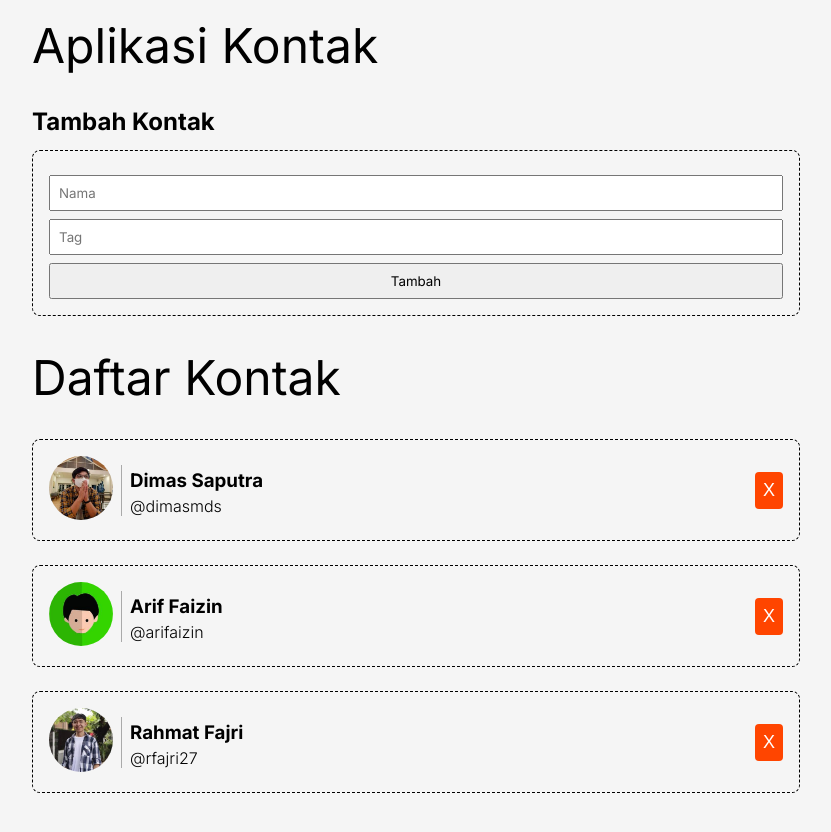
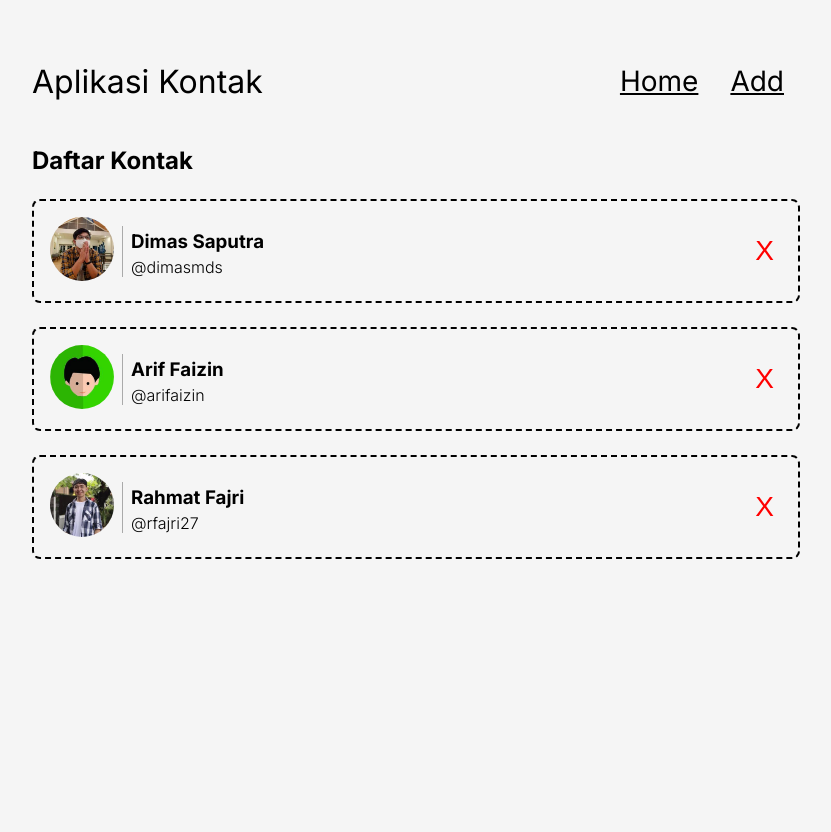
Before and after one commit to calvinkmts/belajar-react-contacts-app, a React (Vite) app: page / in a window 1280 px wide. Shown: the whole page, without its empty margins (224-1055 px from the left). After the commit the page ends 800 px from the top, so only its background shows below. Built offline with nearby package versions, Linux system fonts and the light colour scheme.

Commit message:
feat: introducing pages, with react-router-dom

```diff
--- a/package.json
+++ b/package.json
@@ -12,7 +12,8 @@
   "dependencies": {
     "prop-types": "^15.8.1",
     "react": "^18.2.0",
-    "react-dom": "^18.2.0"
+    "react-dom": "^18.2.0",
+    "react-router-dom": "^6.22.1"
   },
   "devDependencies": {
     "@types/react": "^18.2.15",
--- a/src/components/ContactApp.jsx
+++ b/src/components/ContactApp.jsx
@@ -1,53 +1,25 @@
 import React from "react";
-import ContactList from "./ContactList";
-import { getData } from "../utils/data";
-import ContactInput from "./ContactInput";
+import Navigation from "./Navigation.jsx";
+import HomePage from "../pages/HomePage.jsx";
+import AddPage from "../pages/AddPage.jsx";
+import {Route, Routes} from "react-router-dom";
 
-class ContactApp extends React.Component {
-    constructor(props) {
-        super(props);
+function ContactApp() {
 
-        this.state = {
-            contacts: getData(),
-        };
-
-        this.onDeleteHandler = this.onDeleteHandler.bind(this);
-        this.onAddContactHandler = this.onAddContactHandler.bind(this);
-    }
-
-
-    onDeleteHandler(id) {
-        const contacts = this.state.contacts.filter(contact => contact.id !== id);
-        this.setState({ contacts });
-    }
-
-    onAddContactHandler({ name, tag }) {
-        this.setState((prevState) => {
-            return {
-                contacts: [
-                    ...prevState.contacts,
-                    {
-                        id: +new Date(),
-                        name,
-                        tag,
-                        imageUrl: "/images/default.jpg",
-                    }
-                ]
-            }
-        });
-    }
-
-    render() {
-        return (
-            <div className="contact-app">
+    return (
+        <div className="contact-app">
+            <header className="contact-app__header">
                 <h1>Aplikasi Kontak</h1>
-                <h2>Tambah Kontak</h2>
-                <ContactInput addContact={this.onAddContactHandler} />
-                <h1>Daftar Kontak</h1>
-                <ContactList contacts={this.state.contacts} onDelete={this.onDeleteHandler} />
-            </div>
-        );
-    }
+                <Navigation/>
+            </header>
+            <main>
+                <Routes>
+                    <Route path="/" element={<HomePage/>}/>
+                    <Route path="/add" element={<AddPage/>}/>
+                </Routes>
+            </main>
+        </div>
+    );
 }
 
 export default ContactApp;
--- /dev/null
+++ b/src/components/Navigation.jsx
@@ -0,0 +1,15 @@
+import React from "react";
+import {Link} from "react-router-dom";
+
+function Navigation() {
+    return (
+        <nav className="navigation">
+            <ul>
+                <li><Link to="/">Home</Link></li>
+                <li><Link to="/add">Add</Link></li>
+            </ul>
+        </nav>
+    );
+}
+
+export default Navigation;
--- a/src/index.jsx
+++ b/src/index.jsx
@@ -1,9 +1,14 @@
 import React from "react";
-import { createRoot } from "react-dom/client";
+import {createRoot} from "react-dom/client";
 import ContactApp from "./components/ContactApp";
 
 // styling
 import "./styles/style.css";
+import {BrowserRouter} from "react-router-dom";
 
 const root = createRoot(document.getElementById("root"));
-root.render(<ContactApp />);
+root.render(
+    <BrowserRouter>
+        <ContactApp/>
+    </BrowserRouter>
+);
--- /dev/null
+++ b/src/pages/AddPage.jsx
@@ -0,0 +1,23 @@
+import React from "react";
+import ContactInput from "../components/ContactInput.jsx";
+import {addContact} from "../utils/data.js";
+import {useNavigate} from "react-router-dom";
+
+function AddPage() {
+
+    const navigate = useNavigate();
+
+    function onAddContactHandler(contact) {
+        addContact(contact);
+        navigate("/");
+    }
+
+    return (
+        <section>
+            <h2>Tambah Kontak</h2>
+            <ContactInput addContact={onAddContactHandler} />
+        </section>
+    )
+}
+
+export default AddPage;
--- /dev/null
+++ b/src/pages/HomePage.jsx
@@ -0,0 +1,34 @@
+import React from "react";
+import ContactList from "../components/ContactList.jsx";
+import {deleteContact, getContacts} from "../utils/data.js";
+
+class HomePage extends React.Component {
+
+    constructor(props) {
+        super(props);
+
+        this.state = {
+            contacts: getContacts()
+        }
+
+        this.onDeleteHandler = this.onDeleteHandler.bind(this);
+    }
+
+    onDeleteHandler(id) {
+        deleteContact(id);
+
+        this.setState({
+            contacts: getContacts()
+        });
+    }
+    render() {
+        return (
+            <section>
+                <h2>Daftar Kontak</h2>
+                <ContactList onDelete={this.onDeleteHandler} contacts={this.state.contacts} />
+            </section>
+        );
+    }
+}
+
+export default HomePage;
--- a/src/styles/style.css
+++ b/src/styles/style.css
@@ -17,23 +17,39 @@
   max-width: 800px;
   margin: 0 auto;
   padding: 16px;
-
 }
 
-.contact-app  h1 {
+.contact-app__header {
+  display: flex;
+  align-items: center;
+  padding: 32px 0;
+}
+
+.contact-app__header h1 {
   font-weight: normal;
-  font-size: 48px;
-  margin-bottom: 32px;
+  font-size: 32px;
+  flex: 1;
+}
+
+.navigation ul li {
+  display: inline-block;
+  padding: 16px;
+}
+
+.navigation ul li a {
+  font-size: 28px;
+  color: black;
 }
 
 .contact-item {
   display: flex;
   align-items: center;
   margin: 24px 0;
-  border: 1px dashed black;
+  border: 2px dashed black;
   padding: 16px;
   border-radius: 8px;
 }
+
 
 .contact-item__image img {
   width: 64px;
@@ -57,16 +73,16 @@
 
 .contact-item__delete {
   padding: 8px;
-  font-size: 18px;
-  background-color: orangered;
-  color: white;
+  font-size: 28px;
+  color: red;
+  background-color: transparent;
   border: 0;
   border-radius: 4px;
   cursor: pointer;
 }
 
 .contact-input {
-  border: 1px dashed black;
+  border: 2px dashed black;
   padding: 16px;
   margin: 14px 0;
   border-radius: 8px;
@@ -86,3 +102,14 @@
   padding: 8px;
   font-family: 'Inter', sans-serif;
 }
+
+.search-bar {
+  display: block;
+  width: 100%;
+  margin: 16px 0;
+  padding: 12px;
+  background-color: transparent;
+  font-family: 'Inter', sans-serif;
+  border: 2px dashed black;
+  border-radius: 4px;
+}
--- a/src/utils/data.js
+++ b/src/utils/data.js
@@ -1,5 +1,4 @@
-const getData = () => {
-    return [
+let contacts = [
   {
     id: 1,
     name: 'Dimas Saputra',
@@ -18,7 +17,18 @@
     tag: 'rfajri27',
     imageUrl: '/images/rfajri27.jpeg',
   },
-    ];
+]
+
+function getContacts() {
+  return contacts;
 }
 
-   export { getData };
+function addContact(contact) {
+  contacts = [...contacts, { id: +new Date(), imageUrl: '/images/default.jpg', ...contact }];
+}
+
+function deleteContact(id) {
+  contacts = contacts.filter((contact) => contact.id !== id);
+}
+
+export { getContacts, addContact, deleteContact };
```
Also changed, not shown: 1 other file (tests, documents, lock files or other folders). Lines whose indentation alone changed are shown as unchanged.
